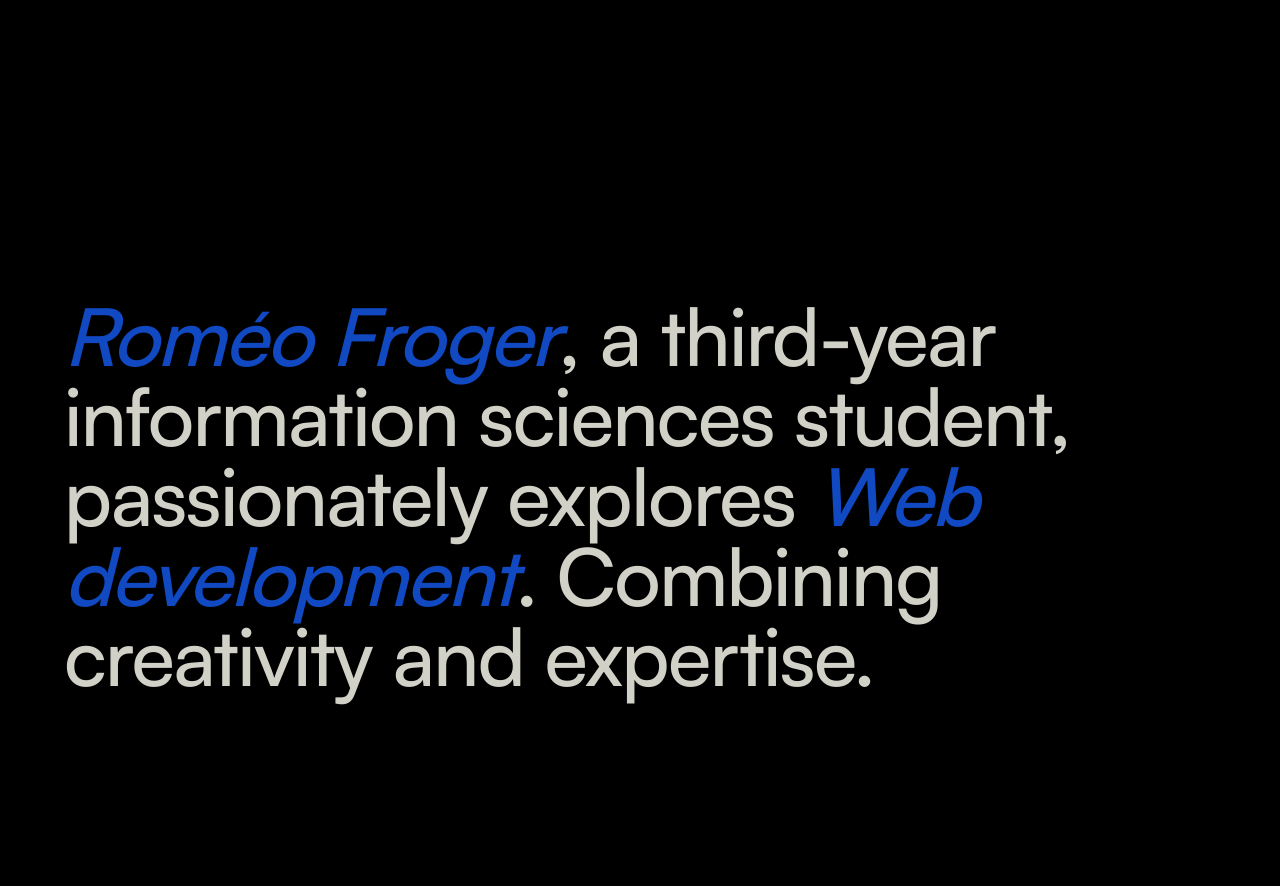
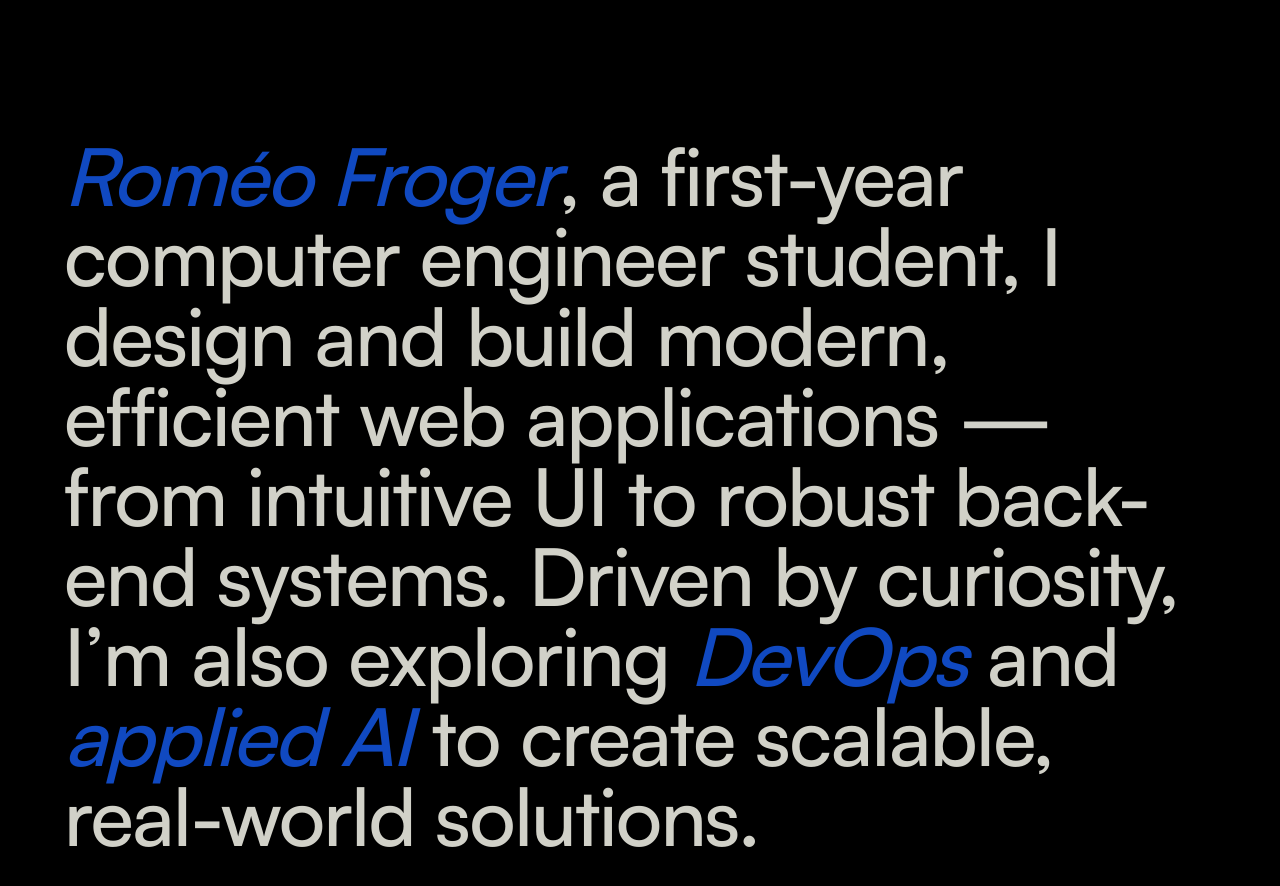
Before and after one commit to RomeoFroger49/portfolio, a React (Vite) app: page / in a window 1280 px wide. Shown: the part 740-1626 px from the top of the page. Built offline with nearby package versions, Linux system fonts and the light colour scheme.

Commit message:
fix: text section update

```diff
--- a/src/components/SectionTexte.jsx
+++ b/src/components/SectionTexte.jsx
@@ -54,9 +54,12 @@ export default function SectionTexte() {
         className="xl:text-4xl text-lg font-satoshiMedium  text-[rgb(209,209,200)] sm:leading-[5rem] leading-[3rem]"
         ref={sectionRef}
       >
-        <i id="i-section">Roméo Froger</i>, a third-year information sciences
-        student, passionately explores <i id="i-section">Web development</i>.
-        Combining creativity and expertise.
+        <i id="i-section">Roméo Froger</i>, a first-year computer engineer
+        student, I design and build modern, efficient web applications — from
+        intuitive UI to robust back-end systems. Driven by curiosity, I’m also
+        exploring <i id="i-section">DevOps</i> and{" "}
+        <i id="i-section">applied AI</i> to create scalable, real-world
+        solutions.
       </p>
     </section>
   );
```
